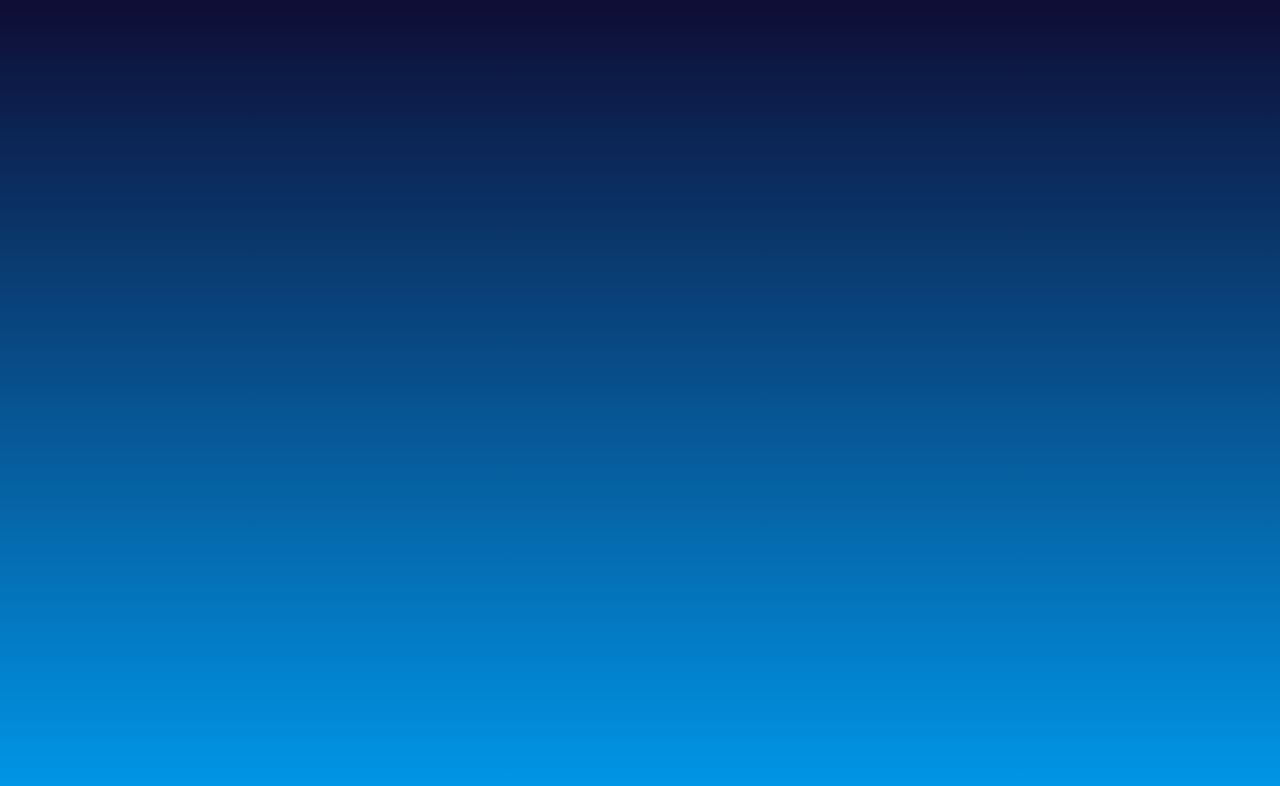
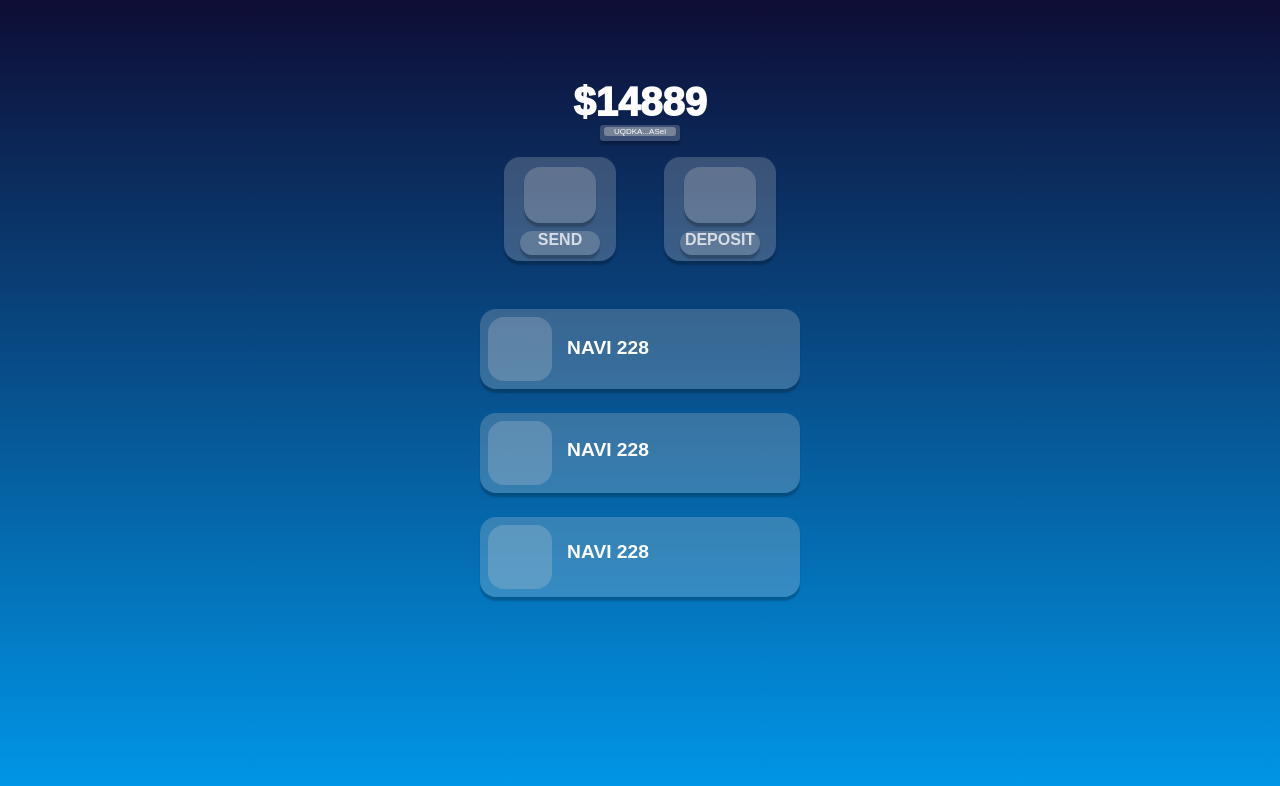
Before and after one commit to Donkeys3110/TOKEN_AD, a plain HTML site: page wallet.html in a window 1280 px wide. Drawn offline with Linux system fonts and the light colour scheme.

Commit message:
KAGO NAH

```diff
--- a/wallet.css
+++ b/wallet.css
@@ -8,4 +8,135 @@ body {
     overflow-x: hidden;
     overflow-y: auto;
 
-  }
+}
+.container {
+    position: relative;
+    justify-content: center;
+    justify-items: center;
+    display: grid;
+    grid-template-columns: repeat(1, center);
+    row-gap: 9vh;
+    column-gap: 6vh;
+    bottom: -10vh;
+}
+.containerpr {
+    position: relative;
+    justify-content: center;
+    justify-items: center;
+    display: grid;
+    grid-template-columns: repeat(2, 20vh);
+    bottom: -9vh;
+}
+
+.containerpr2 {
+    position: relative;
+    justify-content: center;
+    justify-items: center;
+    display: grid;
+    grid-template-columns: repeat(1, 20vh);
+    row-gap: 3vh;
+    bottom: -9vh;
+}
+
+.textcont {
+    position: relative;
+    justify-content: center;
+    justify-items: center;
+    display: grid;
+    grid-template-columns: repeat(1, 20vh);
+    row-gap: 10vh;
+    bottom: 23.5vh;
+}
+.idmain {
+    position: relative;
+    justify-items: center;
+    background-color: #d9d9d93b;
+    border-radius: 0.4vh;
+    width: 10vh;
+    height: 2vh;
+    box-shadow: 0 0.5vh 0.2vh #00000038;
+    top: -9vh;
+
+}
+
+.idin {
+    text-align: center;
+    position: relative;
+    background-color: #d9d9d962;
+    border-radius: 0.4vh;
+    font-size: 1vh;
+    font-weight: 400;
+    width: 9vh;
+    top: 0.3vh;
+    color: #ffffff;
+}
+
+.balance {
+    position: relative;
+    text-align: center;
+    font-size: 5vh;
+    font-weight: 1000;
+    color: #ffffff;
+}
+
+.senddep {
+    position: relative;
+    justify-items: center;
+    background-color: #d9d9d93b;
+    box-shadow: 0 0.5vh 0.2vh #00000038;
+    border-radius: 2vh;
+    width: 14vh;
+    height: 13vh;
+    top: -6vh;
+}
+
+.senddepin {
+    position: relative;
+    justify-items: center;
+    background-color: #d9d9d93b;
+    box-shadow: 0 0.5vh 0.2vh #00000038;
+    border-radius: 2vh;
+    width: 9vh;
+    height: 7vh;
+    top: 1.2vh;
+}
+
+.senddepintext {
+    text-align: center;
+    font-size: 2vh;
+    font-weight: 700;
+    color: #ffffffbe;
+    position: relative;
+    background-color: #d9d9d93b;
+    box-shadow: 0 0.5vh 0.2vh #00000038;
+    border-radius: 2vh;
+    width: 10vh;
+    height: 3vh;
+    top: 8vh;
+}
+
+.tokens{
+    position: relative;
+    width: 40vh;
+    height: 10vh;
+    background-color: #d9d9d93b;
+    box-shadow: 0 0.5vh 0.2vh #00000038;
+    border-radius: 2vh;
+}
+.tokensicon{
+    position: relative;
+    width: 8vh;
+    left: 1vh;
+    top: 1vh;
+    height: 8vh;
+    background-color: #d9d9d93b;
+    border-radius: 2vh;
+}
+
+.texttoken {
+    position: relative;
+    font-weight: 700;
+    color: #ffffff;
+    left: -4vh;
+    font-size: 2.4vh;
+}
--- a/wallet.html
+++ b/wallet.html
@@ -7,6 +7,23 @@
     <link rel="stylesheet" href="wallet.css">
 </head>
 <body>
-
+    <div class="container">
+        <div class="balance">$14889</div>
+        <div class="idmain"><div class="idin">UQDKA...ASel</div></div>
+    </div>
+    <div class="containerpr">
+        <div class="senddep"><div class="senddepin"><div class="senddepintext">SEND</div></div></div>
+        <div class="senddep"><div class="senddepin"><div class="senddepintext">DEPOSIT</div></div></div>
+    </div>
+    <div class="containerpr2">
+        <div class="tokens"><div class="tokensicon"></div></div>
+        <div class="tokens"><div class="tokensicon"></div></div>
+        <div class="tokens"><div class="tokensicon"></div></div>
+    </div>
+    <div class="textcont">
+        <div class="texttoken">NAVI 228</div>
+        <div class="texttoken">NAVI 228</div>
+        <div class="texttoken">NAVI 228</div>
+    </div>
 </body>
 </html>
```
